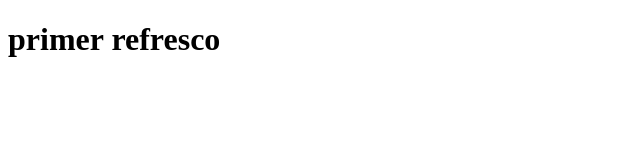
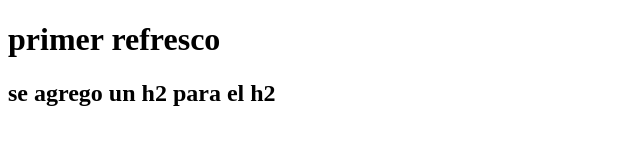
Before and after one commit to leonardocaselli/eje1git, a plain HTML site: page index.html in a window 1280 px wide. Shown: the whole page, without its empty margins (0-640 px from the left). Drawn offline with Linux system fonts and the light colour scheme.

Commit message:
segundo comentario

```diff
--- a/index.html
+++ b/index.html
@@ -7,5 +7,7 @@
 </head>
 <body>
     <h1>primer refresco </h1>
+
+    <h2>se agrego un h2 para el h2 </h2>
 </body>
 </html>
```
